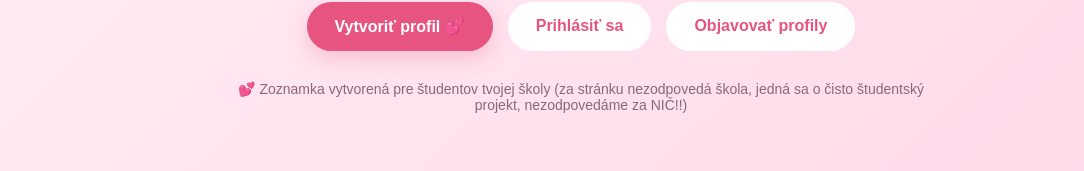
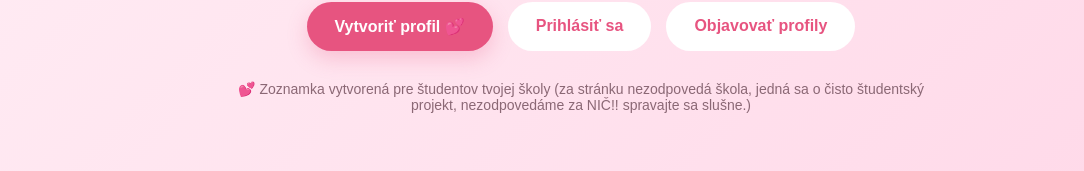
Before and after one commit to DenisSVK/skolska-zoznamka, a website: page index.html in a window 1280 px wide. Shown: the part 433-604 px from the top of the page, without its empty margins (59-1143 px from the left). Drawn offline with Linux system fonts and the light colour scheme.

Commit message:
Update index.html

```diff
--- a/index.html
+++ b/index.html
@@ -149,7 +149,7 @@
 
             <p class="note">
                 💕 Zoznamka vytvorená pre študentov tvojej školy
-                (za stránku nezodpovedá škola, jedná sa o čisto študentský projekt, nezodpovedáme za NIČ!!)
+                (za stránku nezodpovedá škola, jedná sa o čisto študentský projekt, nezodpovedáme za NIČ!! spravajte sa slušne.)
             </p>
 
         </div>
```
